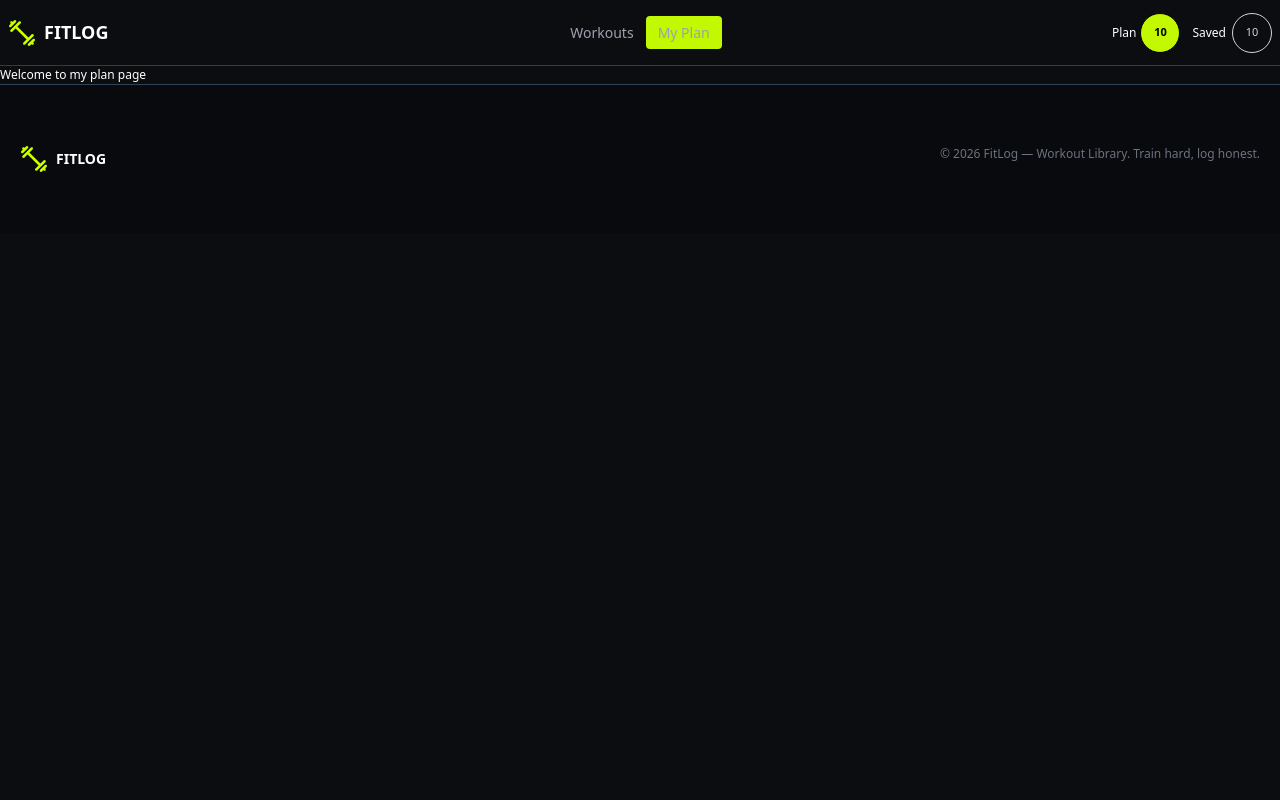
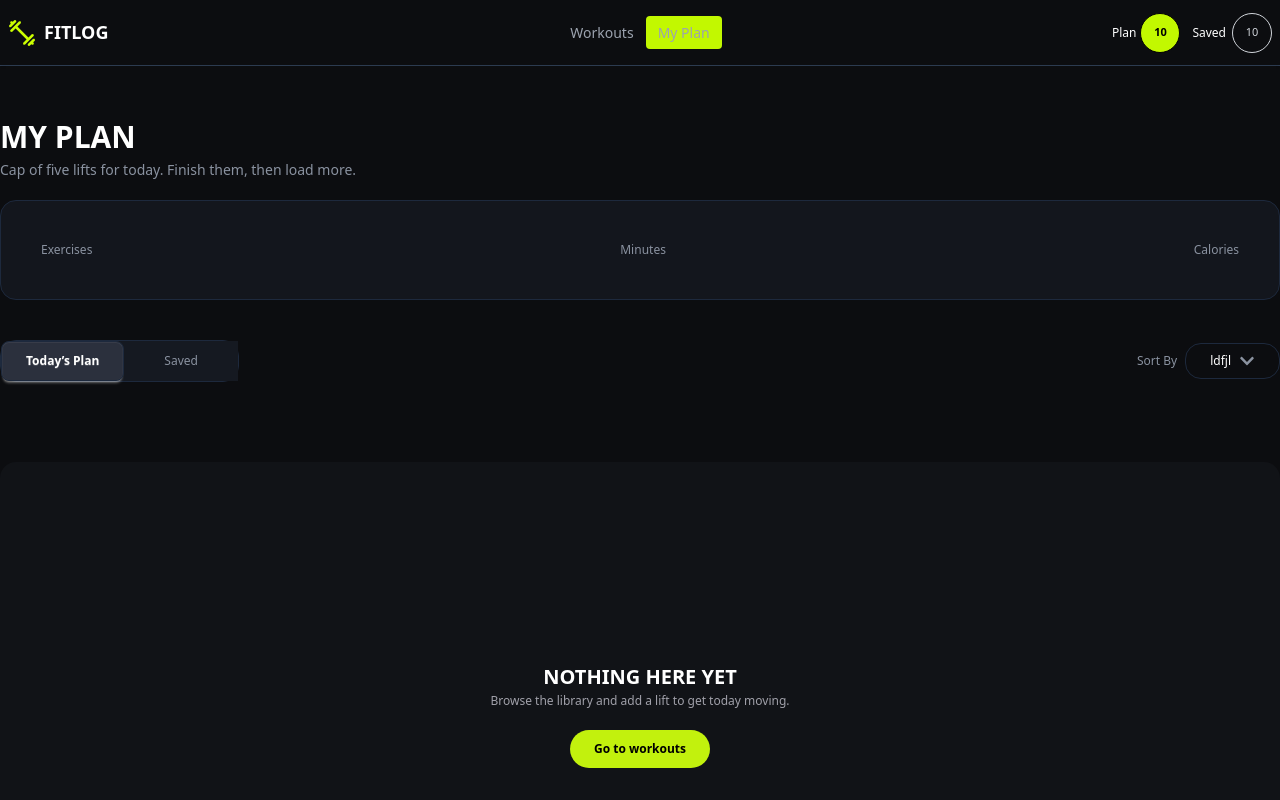
Before and after one commit to pseudo77/FitLog, a Next.js app: page /myPlan in a window 1280 px wide. Shown: the top 800 px of the page. Built offline with nearby package versions, Linux system fonts and the light colour scheme.

Commit message:
My Plan Page's First Appeareance

```diff
--- a/package.json
+++ b/package.json
@@ -20,7 +20,7 @@
     "@types/node": "^20",
     "@types/react": "^19",
     "@types/react-dom": "^19",
-    "daisyui": "^5.7.44",
+    "daisyui": "^5.7.46",
     "eslint": "^9",
     "eslint-config-next": "16.3.6",
     "tailwindcss": "^4",
--- a/src/app/myPlan/page.tsx
+++ b/src/app/myPlan/page.tsx
@@ -1,11 +1,13 @@
-import React from 'react';
+import EmptyWorkout from "@/components/myPlanPage/EmptyWorkout";
+import React from "react";
+
 
 const MyPlanPage = () => {
-    return (
+  return (
         <div>
-            <h1 className='text-[12px] font-medium '>Welcome to my plan page</h1>
+            <EmptyWorkout></EmptyWorkout>
         </div>
-    );
+  );
 };
 
 export default MyPlanPage;
--- /dev/null
+++ b/src/components/myPlanPage/EmptyWorkout.tsx
@@ -0,0 +1,75 @@
+"use client";
+import React, { useState } from "react";
+import {  FaChevronDown} from "react-icons/fa";
+
+const EmptyWorkout = () => {
+  const [active, setActive] = useState<boolean>(true);
+  return (
+    <div>
+      <div className="container mx-auto mt-12 mb-10">
+        <h1 className="text-[30px] text-[#ffffff] font-bold ">MY PLAN</h1>
+        <p className="text-[14px] text-[#8A92A0] font-normal mb-5 ">
+          Cap of five lifts for today. Finish them, then load more.
+        </p>
+        <div className="flex justify-between bg-[#13161D] p-10 mt-5  border border-slate-800 rounded-2xl">
+          <div>
+            <p className="text-[12px] text-[#8A92A0] font-normal ">Exercises</p>
+            <p></p>
+          </div>
+
+          <div>
+            <p className="text-[12px] text-[#8A92A0] font-normal ">Minutes</p>
+            <p></p>
+          </div>
+
+          <div>
+            <p className="text-[12px] text-[#8A92A0] font-normal ">Calories</p>
+            <p></p>
+          </div>
+        </div>
+
+        <div className="flex justify-between mt-10">
+          <div className="flex justify-between border border-slate-800 rounded-2xl bg-[#151921] ">
+            <button
+              onClick={() => setActive(true)}
+              className={
+                active
+                  ? "btn bg-[#2B303D] border border-slate-800 rounded-lg px-6 py-2.5 text-[12px] text-[#ffffff] font-bold "
+                  : "bg-[#151921] text-[12px] text-[#8A92A0] px-6 py-2.5 font-normal"
+              }
+            >
+              Today’s Plan
+            </button>
+            <button
+              onClick={() => setActive(false)}
+              className={
+                active
+                  ? " bg-[#151921] text-[12px] text-[#8A92A0] px-10 py-2.5 font-normal"
+                  : "btn bg-[#2B303D] border border-slate-800 rounded-lg px-10 py-2.5 text-[12px] text-[#ffffff] font-bold "
+              }
+            >
+              Saved
+            </button>
+          </div>
+
+          <div className="flex justify-between items-center gap-2">
+            <p className="text-[12px] text-[#8A92A0] font-normal ">Sort By</p>
+            <div className="flex justify-between items-center gap-2 border border-slate-800 rounded-2xl px-6 py-2">
+              <button className="text-[12px] text-[#ffffff] font-normal">
+                ldfjl
+              </button>
+              <FaChevronDown className="text-[#8A92A0]"></FaChevronDown>
+            </div>
+          </div>
+        </div>
+        <div className= "flex flex-col bg-[#111317] rounded-2xl my-20 p-50 items-center align-middle">
+          <p className="text-[20px] text-[#ffffff] font-bold ">NOTHING HERE YET</p>
+          <p className="text-[12px] text-[#A1A1AA] font-normal mb-5">Browse the library and add a lift to get today moving.</p>
+          <button className="bg-[#C2F10D] rounded-[9999px] text-[12px] text-[#000000] font-semibold px-6 py-2.5">Go to workouts</button>
+        </div>
+      </div>
+    </div>
+  );
+};
+
+export default EmptyWorkout;
--- /dev/null
+++ b/src/context/MyPlanContext.tsx
@@ -0,0 +1,15 @@
+import React, { createContext } from 'react';
+
+
+
+const MyPlanContext=createContext(null)
+
+const MyPlanProvider = () => {
+    return (
+        <div>
+
+        </div>
+    );
+};
+
+export default MyPlanProvider;
```
Also changed, not shown: src/app/[slug]/page.tsx (+59 -23 lines), 1 other file (tests, documents, lock files or other folders).
